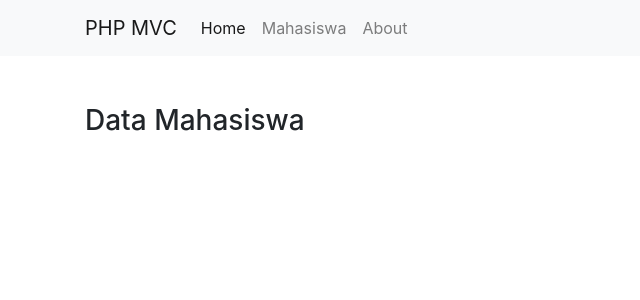
After one commit to Sidiq08/rekweb-mvc-173040016, a PHP site: the page made by app/views/mahasiswa/index.php in a window 1280 px wide. The commit adds this page. Shown: the top 300 px of the page, without its empty margins (0-640 px from the left). Run offline with PHP 8.4, Linux system fonts and the light colour scheme; the template is opened without the code that fills it, so the values that code supplies are empty; some libraries are stand-ins or nearby versions.

Commit message:
7 add Mahasiswa Control,View,Model

```diff
--- a/app/controllers/Home.php
+++ b/app/controllers/Home.php
@@ -5,8 +5,9 @@ class Home extends Controller {
 	public function index()
 	{
 		$data['judul'] = 'Home';
+		$data['nama'] = $this->model('User_model')->getUser();
 		$this->view('templates/header', $data);
-		$this->view('home/index');
+		$this->view('home/index', $data);
 		$this->view('templates/footer');
 	}
 }
--- a/app/core/Controller.php
+++ b/app/core/Controller.php
@@ -6,4 +6,10 @@ class Controller {
 	{
 		require_once '../app/views/' . $view . '.php';
 	}
+
+	public function model($model)
+	{
+		require_once '../app/models/' . $model . '.php';
+		return new $model;
+	}
 }
--- a/app/views/home/index.php
+++ b/app/views/home/index.php
@@ -2,7 +2,7 @@
 
 	<div class="jumbotron mt-4">
 	  <h1 class="display-4">Selamat datang di Website Saya</h1>
-	  <p class="lead">This is a simple hero unit, a simple jumbotron-style component for calling extra attention to featured content or information.</p>
+	  <p class="lead">Halo, nama saya <?= $data['nama'] ?></p>
 	  <hr class="my-4">
 	  <p>It uses utility classes for typography and spacing to space content out within the larger container.</p>
 	  <a class="btn btn-primary btn-lg" href="#" role="button">Learn more</a>
--- /dev/null
+++ b/app/views/mahasiswa/index.php
@@ -0,0 +1,17 @@
+<div class="container mt-5">
+
+	<div class="row">
+		<div class="col-6">
+			<h3>Data Mahasiswa</h3>
+				<?php foreach ( $data['mhs'] as $mhs ) : ?>
+					<ul>
+						<li><?= $mhs['nama']; ?></li>
+						<li><?= $mhs['nrp']; ?></li>
+						<li><?= $mhs['email']; ?></li>
+						<li><?= $mhs['jurusan']; ?></li>
+					</ul>
+				<?php endforeach; ?>
+			</ul>
+		</div>
+	</div>
+</div>
--- a/app/views/templates/header.php
+++ b/app/views/templates/header.php
@@ -18,6 +18,9 @@
 	        <a class="nav-link" href="<?= BASEURL; ?>">Home <span class="sr-only">(current)</span></a>
 	      </li>
 	      <li class="nav-item">
+	        <a class="nav-link" href="<?= BASEURL; ?>/mahasiswa">Mahasiswa</a>
+	      </li>
+	      <li class="nav-item">
 	        <a class="nav-link" href="<?= BASEURL; ?>/about">About</a>
 	      </li>
 	    </ul>
```
Also changed, not shown: app/controllers/Mahasiswa.php (added, +12 -0 lines), app/models/Mahasiswa_model.php (added, +28 -0 lines), app/models/User_model.php (added, +9 -0 lines).
